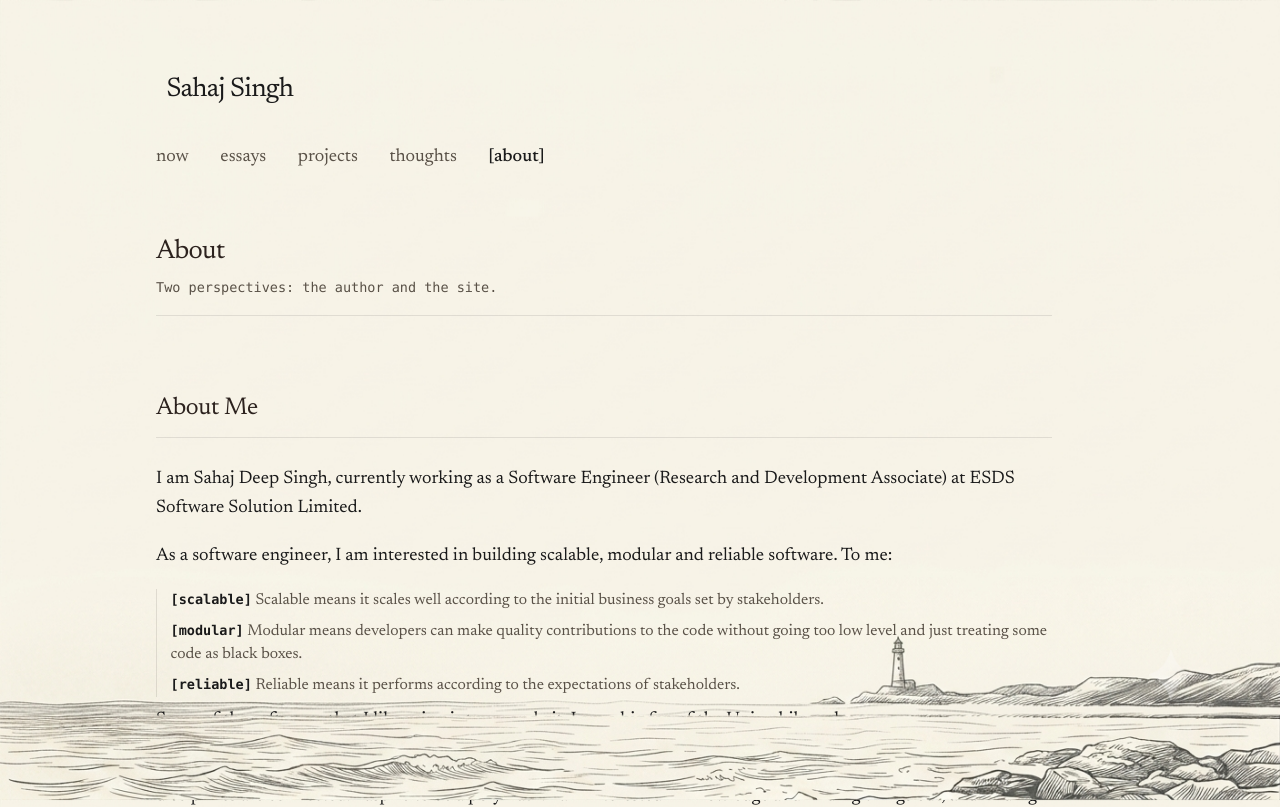
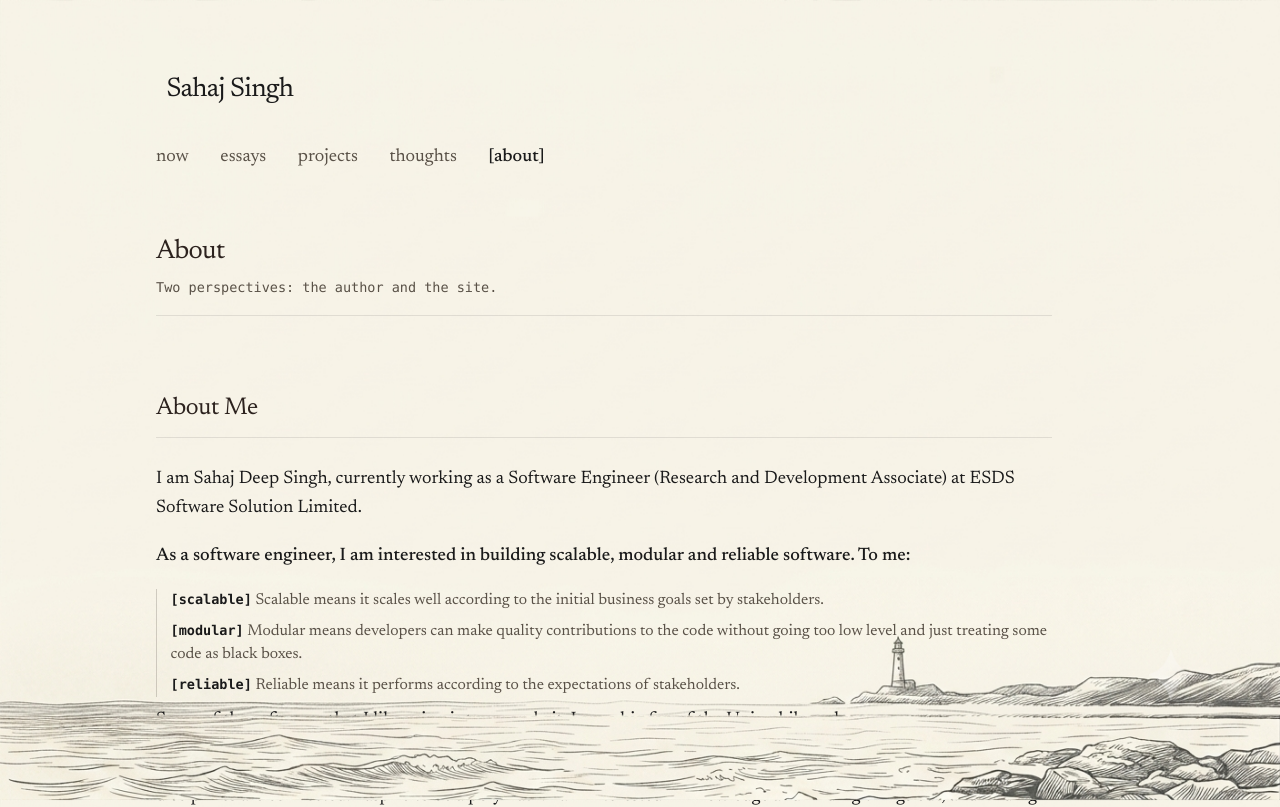
Before and after one commit to sahajdeepsingh651/sahajsingh, a Next.js app: page /about in a window 1280 px wide. Shown: the top 807 px of the page. Built offline with nearby package versions, Linux system fonts and the light colour scheme.

Commit message:
style(about): increase silver contrast on software engineering statement in dark mode

```diff
--- a/src/app/about/page.tsx
+++ b/src/app/about/page.tsx
@@ -35,20 +35,20 @@ export default function AboutPage() {
                         (Research and Development Associate) at ESDS Software Solution
                         Limited.
                     </p>
-                    <p>
+                    <p className="dark:text-slate-100 font-medium">
                         As a software engineer, I am interested in building scalable,
                         modular and reliable software. To me:
                     </p>
-                    <ul className="space-y-2 text-sm text-[var(--text-muted)] font-normal pl-3 border-l border-current/15 my-2">
+                    <ul className="space-y-2 text-sm text-[var(--text-muted)] dark:text-slate-200 font-normal pl-3 border-l border-current/25 my-2">
                         <li>
-                            <strong className="text-[var(--text-color)] font-mono text-xs">
+                            <strong className="text-[var(--text-color)] dark:text-slate-100 font-mono text-xs">
                                 [scalable]
                             </strong>{" "}
                             Scalable means it scales well according to the initial business
                             goals set by stakeholders.
                         </li>
                         <li>
-                            <strong className="text-[var(--text-color)] font-mono text-xs">
+                            <strong className="text-[var(--text-color)] dark:text-slate-100 font-mono text-xs">
                                 [modular]
                             </strong>{" "}
                             Modular means developers can make quality contributions to the
@@ -56,7 +56,7 @@ export default function AboutPage() {
                             black boxes.
                         </li>
                         <li>
-                            <strong className="text-[var(--text-color)] font-mono text-xs">
+                            <strong className="text-[var(--text-color)] dark:text-slate-100 font-mono text-xs">
                                 [reliable]
                             </strong>{" "}
                             Reliable means it performs according to the expectations of
```
